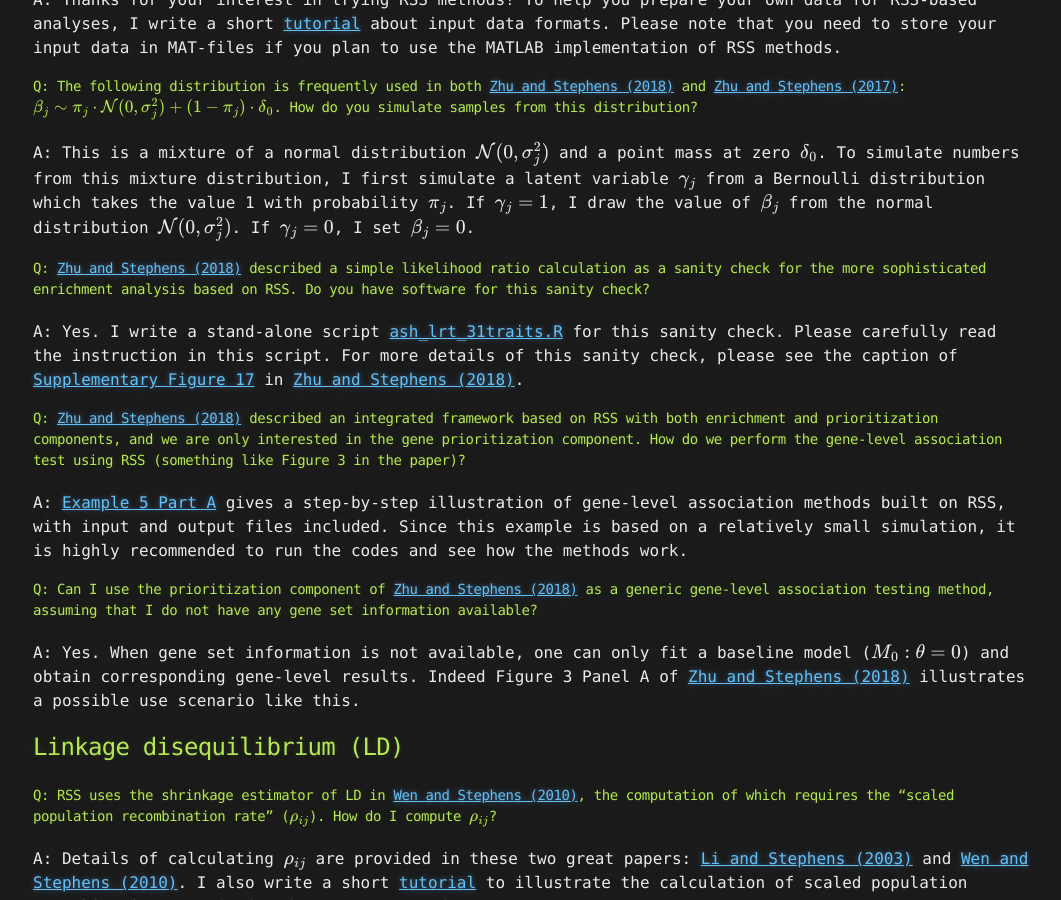
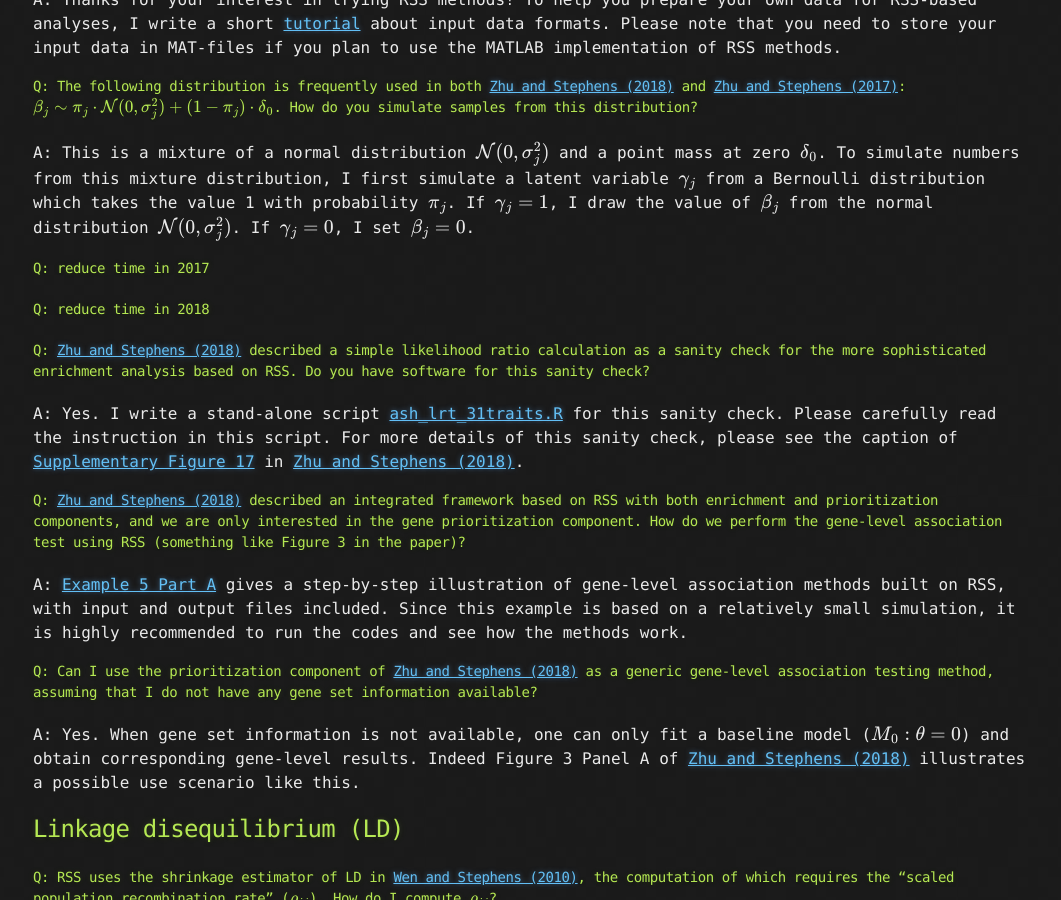
Before and after one commit to stephenslab/rss, a Jekyll site: the page built from docs/FAQ.md, in a window 1280 px wide and 900 px high, scrolled down 568 px. Shown: the whole window, without its empty margins (107-1168 px from the left). Built offline with Jekyll 4.4.1, drawn with Linux system fonts in a browser that asks for light colours; formulas are drawn with MathJax 3.

Commit message:
update faq

```diff
--- a/docs/FAQ.md
+++ b/docs/FAQ.md
@@ -46,6 +46,10 @@ distribution which takes the value 1 with probability $$\pi_j$$.
 If $$\gamma_j=1$$, I draw the value of $$\beta_j$$ from
 the normal distribution $${\cal N}(0,\sigma_j^2)$$.
 If $$\gamma_j=0$$, I set $$\beta_j=0$$.
+
+#### Q: reduce time in 2017
+
+#### Q: reduce time in 2018
 
 #### Q: [Zhu and Stephens (2018)][] described a simple likelihood ratio calculation as a sanity check for the more sophisticated enrichment analysis based on RSS. Do you have software for this sanity check?
 
```
